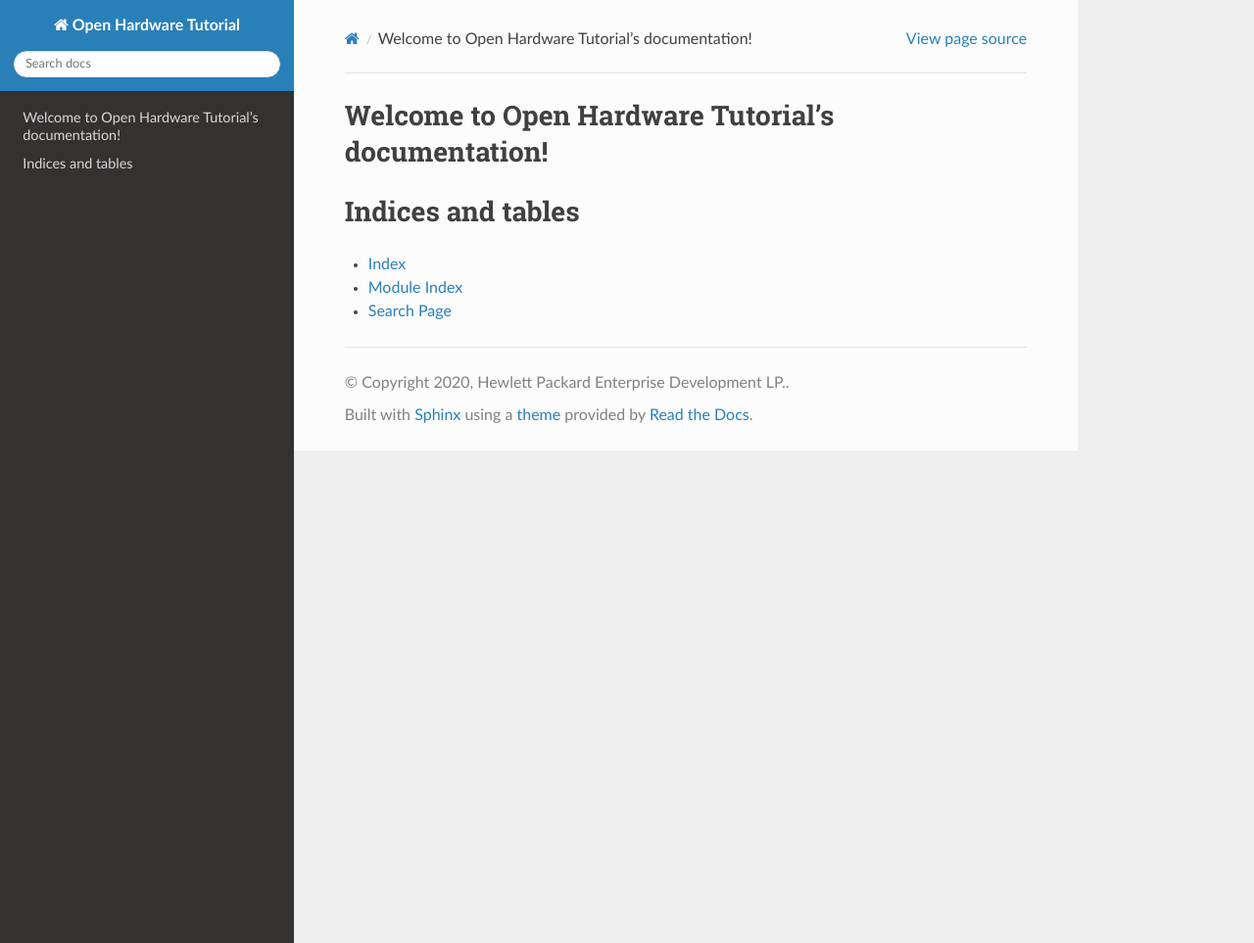
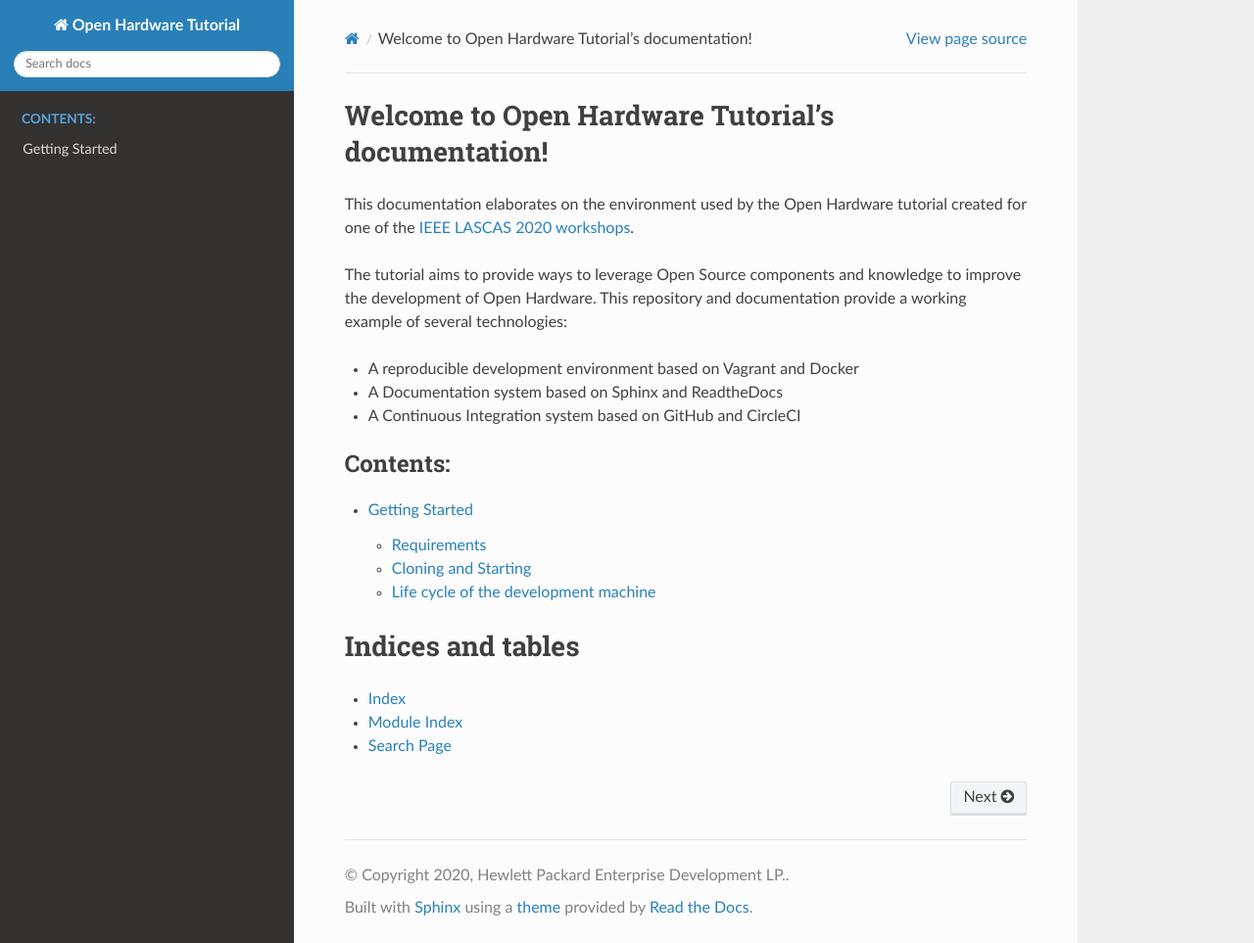
Before and after one commit to ddompe/open-hw-dev, a Sphinx documentation site: the page built from docs/source/index.rst, in a window 1280 px wide and 963 px high. Shown: the whole window at 98% size. Built offline with Sphinx 7.4.7 and the Read the Docs theme 2.0.0, drawn with Linux system fonts in a browser that asks for light colours.

Commit message:
Add basic documentation
Signed-off-by: Diego Dompe <dompe@hpe.com>

```diff
--- /dev/null
+++ b/docs/source/getting-started.rst
@@ -0,0 +1,78 @@
+Getting Started
+===============
+
+The development environment is meant to run on any platform where Linux
+containers are supported, but has been actively tested on MacOS (with Docker
+Desktop), and Ubuntu Linux hosts.
+
+Requirements
+------------
+
+- **Vagrant** to control the development environment, please follow install
+  `instructions for your platform here <https://www.vagrantup.com/downloads.html>`_.
+- **Docker** to provide a lightweight container based environment for vagrant.
+  Please follow the `install instructions for your platform <https://docs.docker.com/install/>`_.
+- **Git** client to be able to clone the repository
+
+Cloning and Starting
+--------------------
+
+Clone the repository from GitHub, then start the vagrant environment
+
+.. code-block:: bash
+
+   git clone https://github.com/ddompe/open-hw-dev
+   cd open-hw-dev
+   vagrant up
+
+.. tip::
+
+   This process may take some time the first time, as Docker will start downloading
+   the container image from the public docker registry hub.
+
+Once the Vagrant machine is up and running, you can establish a secure remote
+connection via ssh by running `vagrant ssh` and the output should look like:
+
+.. code-block:: bash
+
+  $ vagrant ssh
+  Welcome to Ubuntu 18.04.3 LTS (GNU/Linux 4.9.184-linuxkit x86_64)
+
+   $$$$$$\                                      $$\   $$\ $$\      $$\
+  $$  __$$\                                     $$ |  $$ |$$ | $\  $$ |
+  $$ /  $$ | $$$$$$\   $$$$$$\  $$$$$$$\        $$ |  $$ |$$ |$$$\ $$ |
+  $$ |  $$ |$$  __$$\ $$  __$$\ $$  __$$\       $$$$$$$$ |$$ $$ $$\$$ |
+  $$ |  $$ |$$ /  $$ |$$$$$$$$ |$$ |  $$ |      $$  __$$ |$$$$  _$$$$ |
+  $$ |  $$ |$$ |  $$ |$$   ____|$$ |  $$ |      $$ |  $$ |$$$  / \$$$ |
+   $$$$$$  |$$$$$$$  |\$$$$$$$\ $$ |  $$ |      $$ |  $$ |$$  /   \$$ |
+   \______/ $$  ____/  \_______|\__|  \__|      \__|  \__|\__/     \__|
+        $$ |
+        $$ |
+        \__|
+
+
+              Open Hardware development environment 20.02.0
+
+  Last login: Mon Feb 24 15:11:40 2020 from 172.17.0.1
+  dev@hw-devel:~/ws$
+
+
+.. note::
+
+   The vagrant is configure to sync some folders from your host machine into
+   your development machine, in special the folder with the git repo is available
+   at `~/ws` and that is your default folder when doing ssh.
+
+.. tip::
+
+   You can open as many SSH sessions as you want. Some code editors like Visual
+   Studio Code support `ssh remote edition <https://code.visualstudio.com/docs/remote/ssh>`_, which is very convenient.
+
+Life cycle of the development machine
+-------------------------------------
+
+Once you are done with your development, you may want to "turn off" the container
+with `vagrant halt`.
+
+You may also need to destroy the environment altogether (for example to upgrade
+to a new version of the environment), and you can do that with `vagrant destroy`.
--- a/docs/source/index.rst
+++ b/docs/source/index.rst
@@ -6,10 +6,22 @@
 Welcome to Open Hardware Tutorial's documentation!
 ==================================================
 
+This documentation elaborates on the environment used by the Open Hardware
+tutorial created for one of the `IEEE LASCAS 2020 workshops <http://www.ie.tec.ac.cr/lascas2020/>`_.
+
+The tutorial aims to provide ways to leverage Open Source components and knowledge
+to improve the development of Open Hardware. This repository and documentation
+provide a working example of several technologies:
+
+- A reproducible development environment based on Vagrant and Docker
+- A Documentation system based on Sphinx and ReadtheDocs
+- A Continuous Integration system based on GitHub and CircleCI
+
 .. toctree::
    :maxdepth: 2
    :caption: Contents:
 
+   getting-started
 
 
 Indices and tables
```
